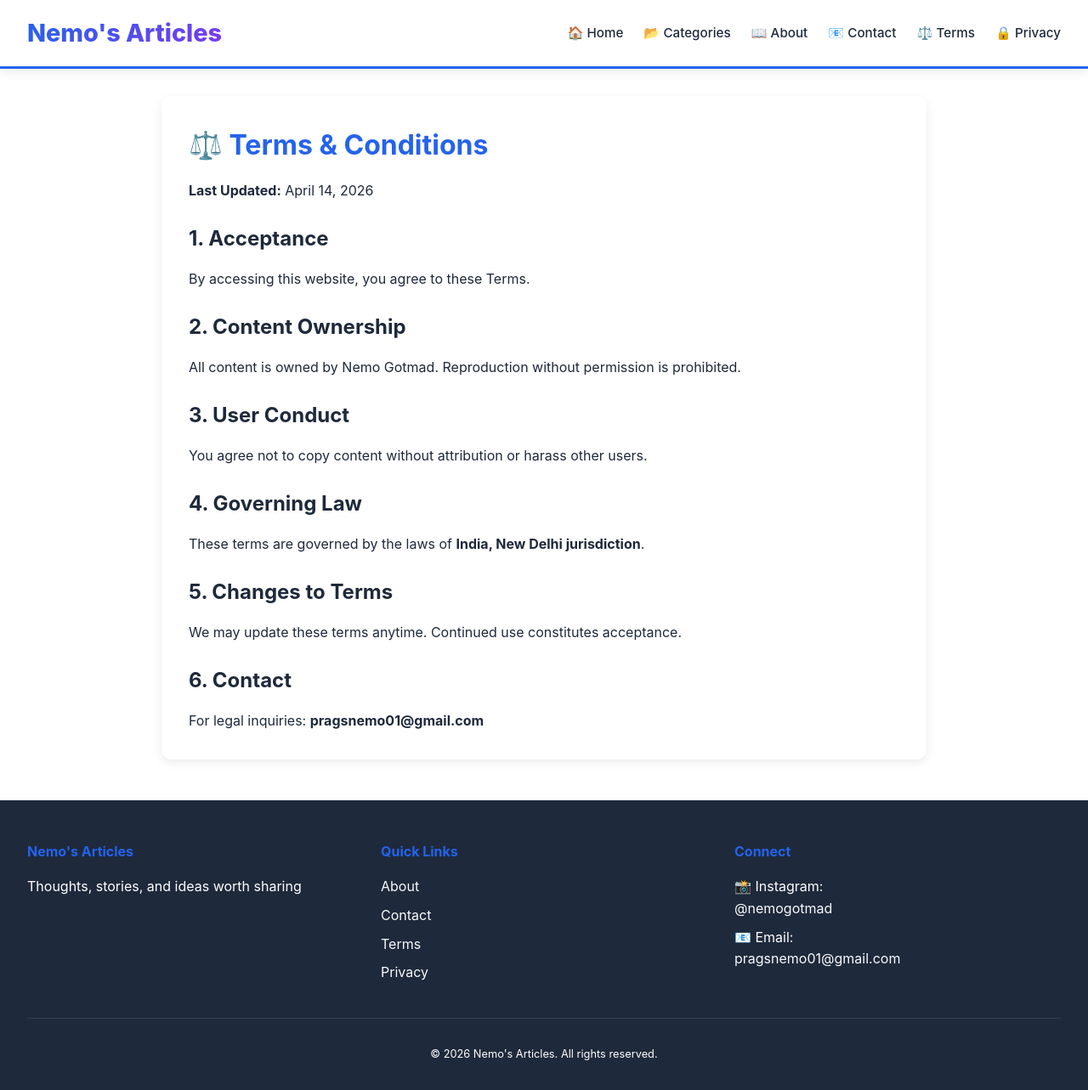
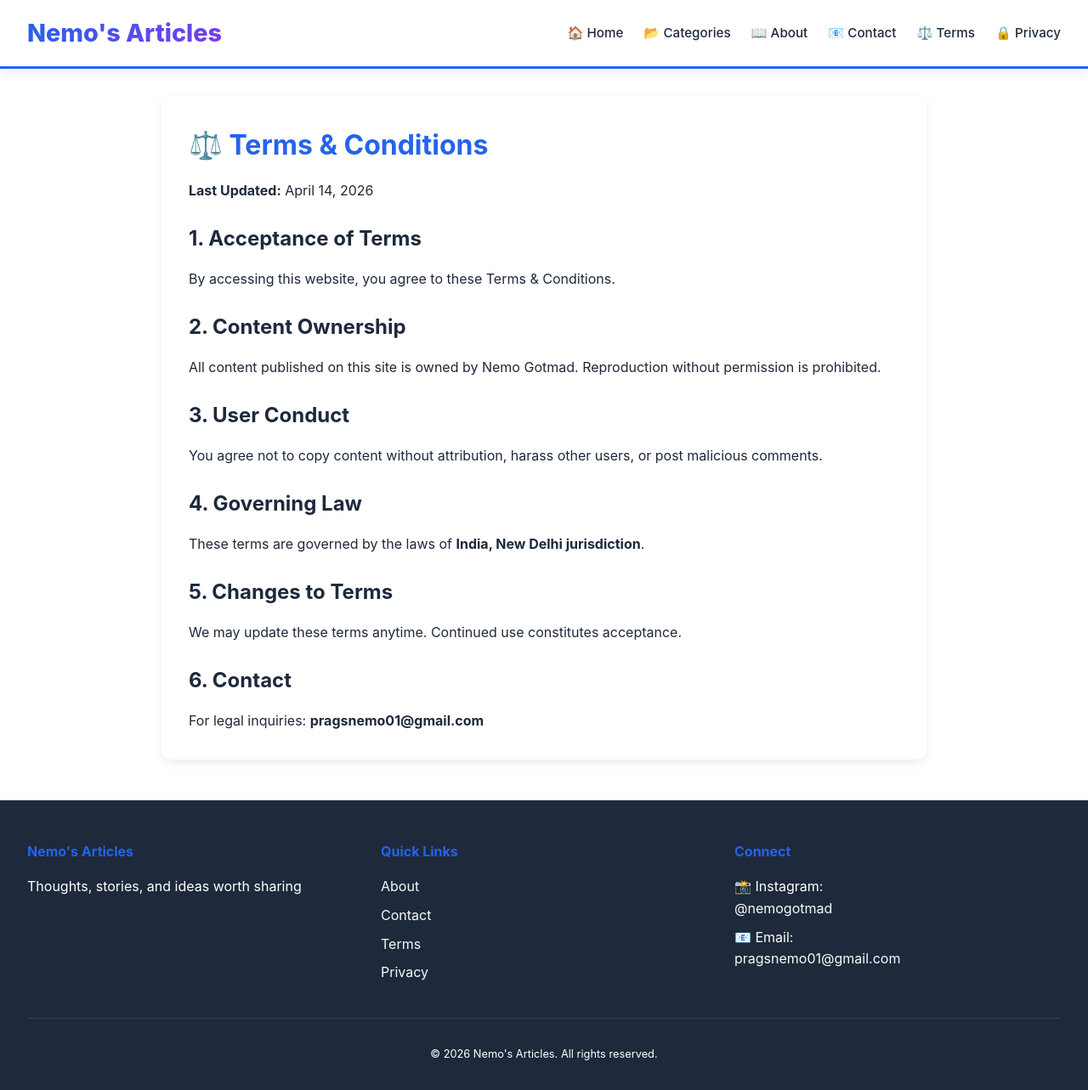
Before and after one commit to nemogotmad/nemo, a Jekyll site: the page built from terms.html, in a window 1280 px wide and 1283 px high. Shown: the whole window at 85% size. Built offline with Jekyll 4.4.1, drawn with Linux system fonts in a browser that asks for light colours.

Commit message:
Update terms.html

```diff
--- a/terms.html
+++ b/terms.html
@@ -7,14 +7,14 @@ title: "Terms"
     <h1>⚖️ Terms & Conditions</h1>
     <p><strong>Last Updated:</strong> April 14, 2026</p>
 
-    <h2>1. Acceptance</h2>
-    <p>By accessing this website, you agree to these Terms.</p>
+    <h2>1. Acceptance of Terms</h2>
+    <p>By accessing this website, you agree to these Terms & Conditions.</p>
 
     <h2>2. Content Ownership</h2>
-    <p>All content is owned by Nemo Gotmad. Reproduction without permission is prohibited.</p>
+    <p>All content published on this site is owned by Nemo Gotmad. Reproduction without permission is prohibited.</p>
 
     <h2>3. User Conduct</h2>
-    <p>You agree not to copy content without attribution or harass other users.</p>
+    <p>You agree not to copy content without attribution, harass other users, or post malicious comments.</p>
 
     <h2>4. Governing Law</h2>
     <p>These terms are governed by the laws of <strong>India, New Delhi jurisdiction</strong>.</p>
```
